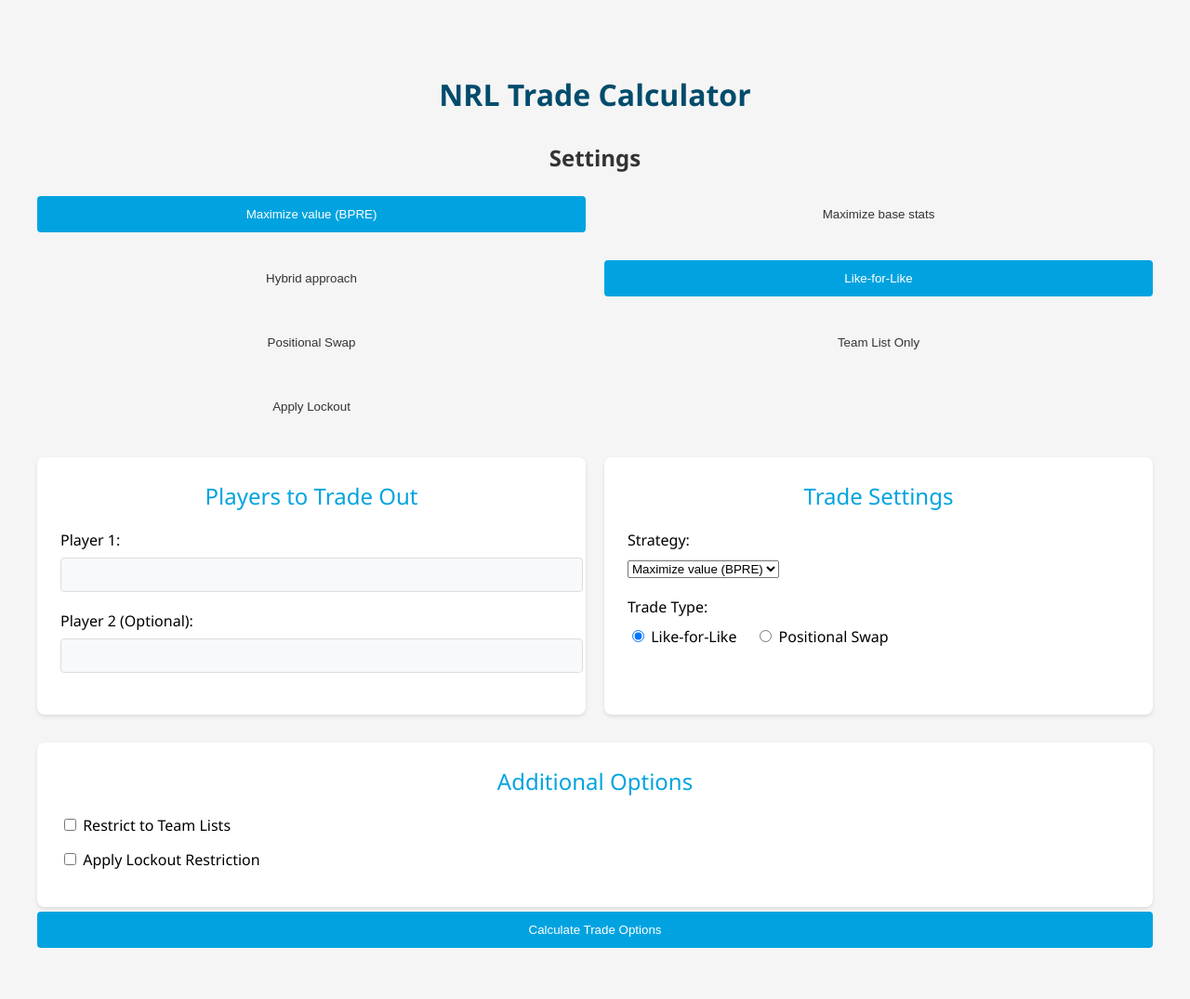
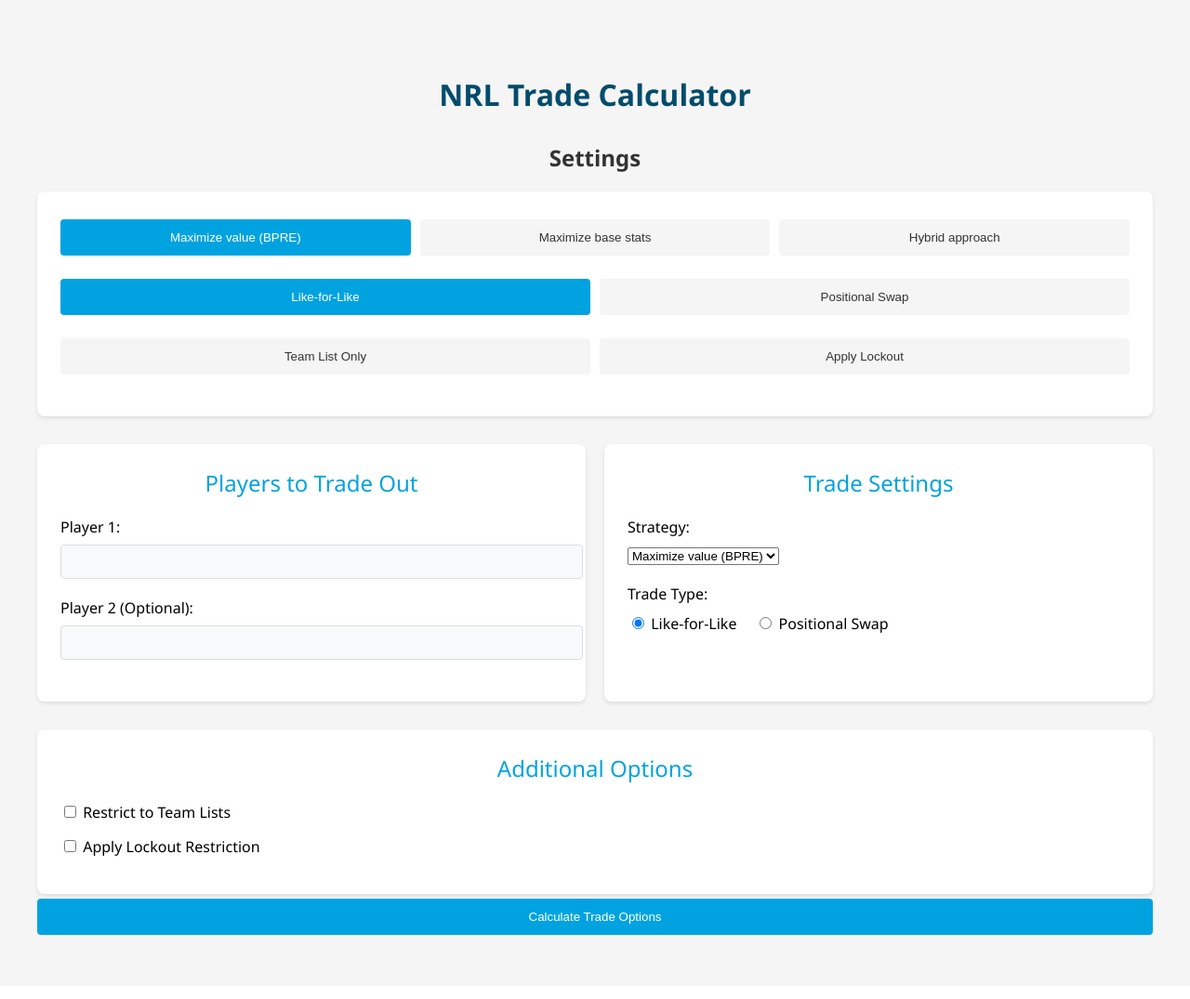
Before and after one commit to rrit5727/fantasy_calc_deployment, a Flask app: page / in a window 1280 px wide. Shown: the part 63-1138 px from the top of the page at 93% size. After the commit the page ends 1069 px from the top, so only its background shows below. Run offline with Flask 3, Linux system fonts and the light colour scheme; parts of the project's set-up code (start-up, migrations or seed data) failed here and were passed over; some libraries are stand-ins or nearby versions.

Commit message:
Still further UI updates

```diff
--- a/templates/index.html
+++ b/templates/index.html
@@ -189,6 +189,30 @@
             80% { content: "...."; }
             100% { content: "....."; }
         }
+
+        /* Settings panel styling */
+        .settings-panel {
+            background: white;
+            padding: 25px;
+            border-radius: var(--border-radius);
+            box-shadow: var(--box-shadow);
+            margin-bottom: 30px;
+        }
+
+        /* Button grid layouts */
+        .button-row {
+            display: grid;
+            gap: 10px;
+            margin-bottom: 15px;
+        }
+
+        .button-row-3 {
+            grid-template-columns: repeat(3, 1fr);
+        }
+
+        .button-row-2 {
+            grid-template-columns: repeat(2, 1fr);
+        }
     </style>
     <!-- Hotjar Tracking Code -->
     <script>
@@ -213,17 +237,25 @@
         <h2 class="settings-title">Settings</h2>
 
         <form id="tradeForm">
-            <!-- Update the trade panel buttons to use the new styling -->
-            <div class="trade-panel">
+            <div class="settings-panel">
+                <!-- Trade strategies - 3 buttons in one line -->
+                <div class="button-row button-row-3">
                     <button type="button" class="button-like" id="maximizeValue">Maximize value (BPRE)</button>
                     <button type="button" class="button-like button-inactive" id="maximizeBase">Maximize base stats</button>
                     <button type="button" class="button-like button-inactive" id="hybridApproach">Hybrid approach</button>
+                </div>
 
+                <!-- Trade types - 2 buttons in one line -->
+                <div class="button-row button-row-2">
                     <button type="button" class="button-like" id="likeForLike">Like-for-Like</button>
                     <button type="button" class="button-like button-inactive" id="positionalSwap">Positional Swap</button>
+                </div>
 
+                <!-- Additional options - 2 buttons in one line -->
+                <div class="button-row button-row-2">
                     <button type="button" class="button-like button-inactive" id="teamListOnly">Team List Only</button>
                     <button type="button" class="button-like button-inactive" id="applyLockout">Apply Lockout</button>
+                </div>
             </div>
 
             <div class="trade-panel">
```
Lines whose indentation alone changed are shown as unchanged.
